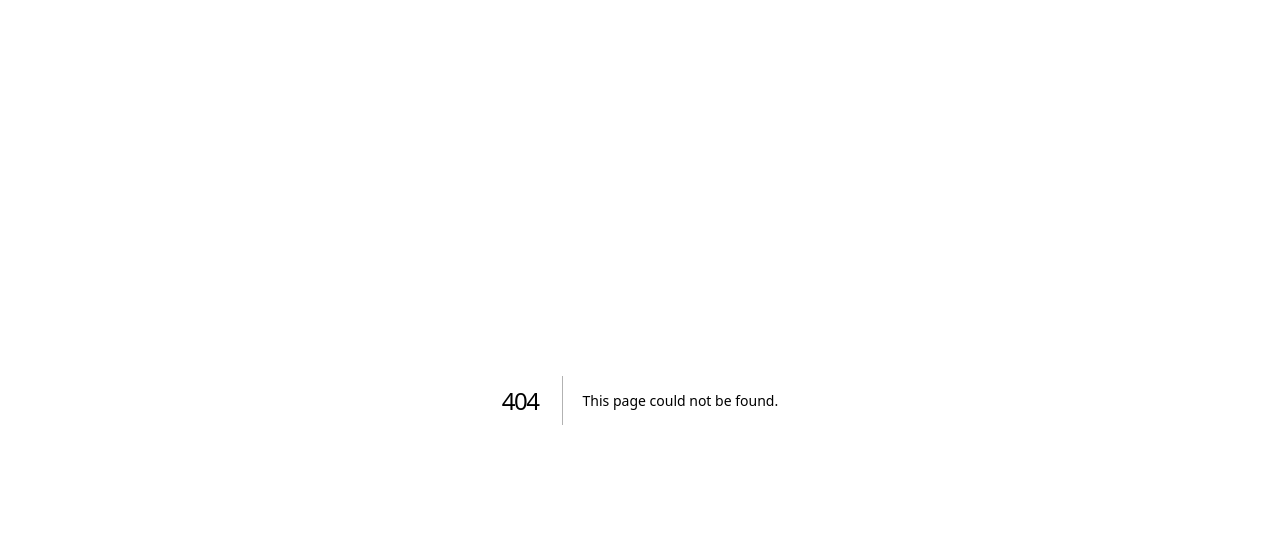
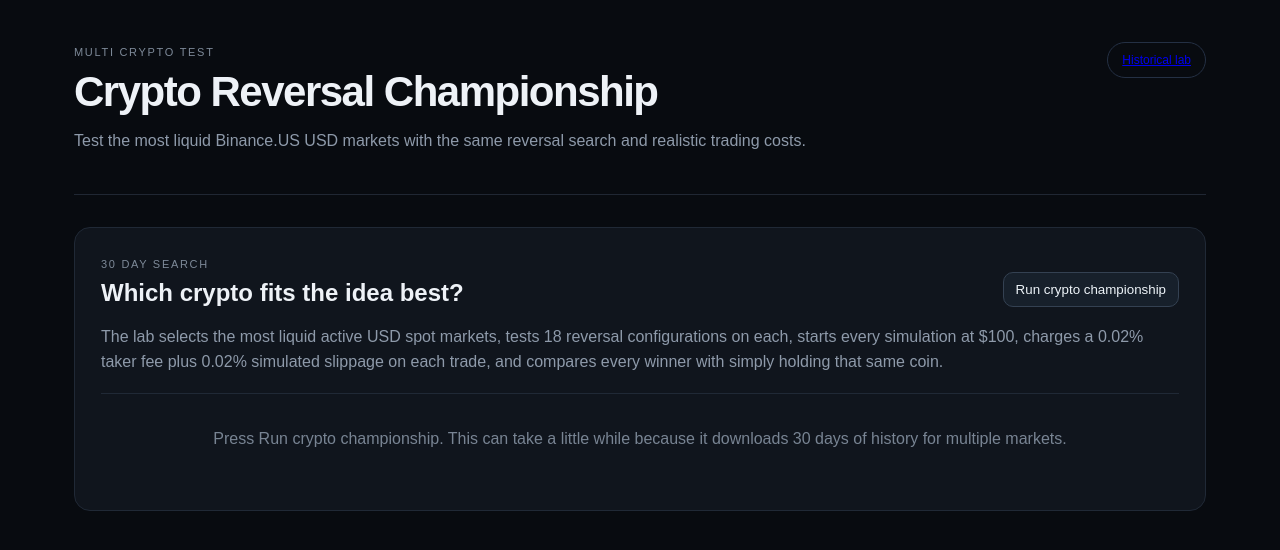
Before and after one commit to jcabinetry/btc-reversal-trader, a Next.js app: page /crypto-championship in a window 1280 px wide. Before the commit this address had no page. Shown: the top 550 px of the page. Built offline with nearby package versions, Linux system fonts and the light colour scheme.

Commit message:
Add crypto championship dashboard

```diff
--- /dev/null
+++ b/app/crypto-championship/page.js
@@ -0,0 +1,40 @@
+'use client';
+import {useState} from 'react';
+
+export default function CryptoChampionship(){
+  const [data,setData]=useState(null),[status,setStatus]=useState('idle'),[error,setError]=useState('');
+  async function run(){
+    setStatus('loading');setError('');
+    try{
+      const r=await fetch('/api/crypto-championship',{cache:'no-store'});
+      const text=await r.text();let d;
+      try{d=JSON.parse(text);}catch{throw new Error(text?.slice(0,180)||`Server returned ${r.status}`)}
+      if(!r.ok||d.error)throw new Error(d.error||'Championship failed');
+      setData(d);setStatus('done');
+    }catch(e){setError(e.message||'Championship failed');setStatus('error');}
+  }
+  return <main>
+    <header><div><span className="eyebrow">MULTI CRYPTO TEST</span><h1>Crypto Reversal Championship</h1><p>Test the most liquid Binance.US USD markets with the same reversal search and realistic trading costs.</p></div><a className="live" href="/month-test">Historical lab</a></header>
+    <section className="panel" style={{marginTop:32}}>
+      <div className="panelHead"><div><span className="eyebrow">30 DAY SEARCH</span><h2>Which crypto fits the idea best?</h2></div><button onClick={run} disabled={status==='loading'}>{status==='loading'?'Testing markets...':data?'Run again':'Run crypto championship'}</button></div>
+      <p className="panelCopy">The lab selects the most liquid active USD spot markets, tests 18 reversal configurations on each, starts every simulation at $100, charges a 0.02% taker fee plus 0.02% simulated slippage on each trade, and compares every winner with simply holding that same coin.</p>
+      {status==='idle'&&<div className="empty">Press Run crypto championship. This can take a little while because it downloads 30 days of history for multiple markets.</div>}
+      {status==='loading'&&<div className="empty">Downloading market history and testing hundreds of coin and strategy combinations. No real trades are placed.</div>}
+      {status==='error'&&<div className="empty errorText">Championship could not finish: {error}</div>}
+      {data&&<>
+        <div className="benchmarkRow"><Metric label="MARKETS TESTED" value={`${data.marketsTested}/${data.marketsAttempted}`}/><Metric label="CONFIGS PER COIN" value={String(data.strategyConfigs)}/><Metric label="PROFITABLE COINS" value={String(data.positiveCount)}/><Metric label="BEAT HOLD" value={String(data.beatHoldCount)}/></div>
+        {data.best&&<div className="backtestSummary"><strong>Top result: {data.best.symbol} ended at ${data.best.best.endingBalance.toFixed(2)}</strong><span>{describe(data.best.best)} It {data.best.best.endingBalance>data.best.buyHoldEnding?'beat':'did not beat'} buying and holding {data.best.symbol} over the same 30 days.</span></div>}
+        <div className="rankList">{data.results.map((a,i)=><div className={`rankRow ${a.best.endingBalance>a.buyHoldEnding?'beatHold':''}`} key={a.symbol}>
+          <div className="rankNum">#{i+1}</div>
+          <div className="rankName"><strong>{a.symbol}</strong><span>{describe(a.best)}</span></div>
+          <RM label="BOT" value={`$${a.best.endingBalance.toFixed(2)}`}/><RM label="RETURN" value={`${a.best.returnPct>=0?'+':''}${a.best.returnPct.toFixed(2)}%`}/><RM label="HOLD" value={`$${a.buyHoldEnding.toFixed(2)}`}/><RM label="TRADES" value={String(a.best.trades)}/><RM label="FEES" value={`$${a.best.fees.toFixed(2)}`}/><RM label="DRAWDOWN" value={`${a.best.maxDrawdown.toFixed(1)}%`}/><div className="holdBadge">{a.best.endingBalance>a.buyHoldEnding?'BEAT HOLD':'BELOW HOLD'}</div>
+        </div>)}</div>
+        {data.errors?.length>0&&<div className="backtestSummary"><strong>{data.errors.length} markets skipped</strong><span>Some markets did not have enough history or returned an exchange error, so they were excluded rather than guessed.</span></div>}
+        <div className="backtestSummary"><strong>Do not trust the winner yet</strong><span>This is a 30 day search across many coins and settings, so the top result can be overfit. Any profitable winner must next survive a frozen 90 day test before we consider live paper trading.</span></div>
+      </>}
+    </section>
+  </main>;
+}
+function Metric({label,value}){return <div className="metric"><span>{label}</span><strong>{value}</strong></div>}
+function RM({label,value}){return <div className="rankMetric"><span>{label}</span><strong>{value}</strong></div>}
+function describe(s){return `${s.minutes} minute reversal, lookback ${s.lookback}, confirm ${(s.confirm*100).toFixed(2)}%, minimum profit ${(s.minProfit*100).toFixed(2)}%, stop ${(s.stop*100).toFixed(1)}%.`;}
```
